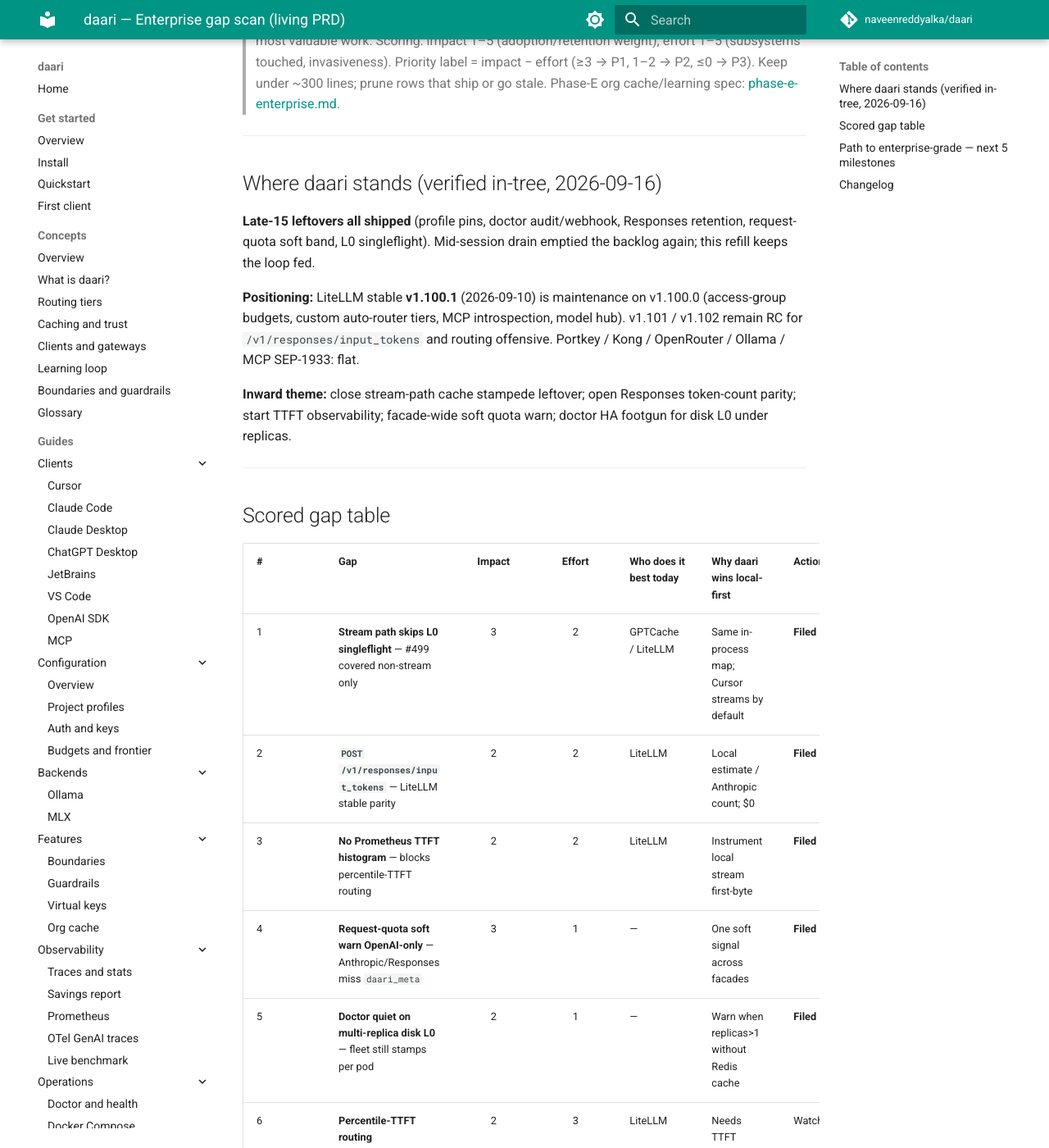
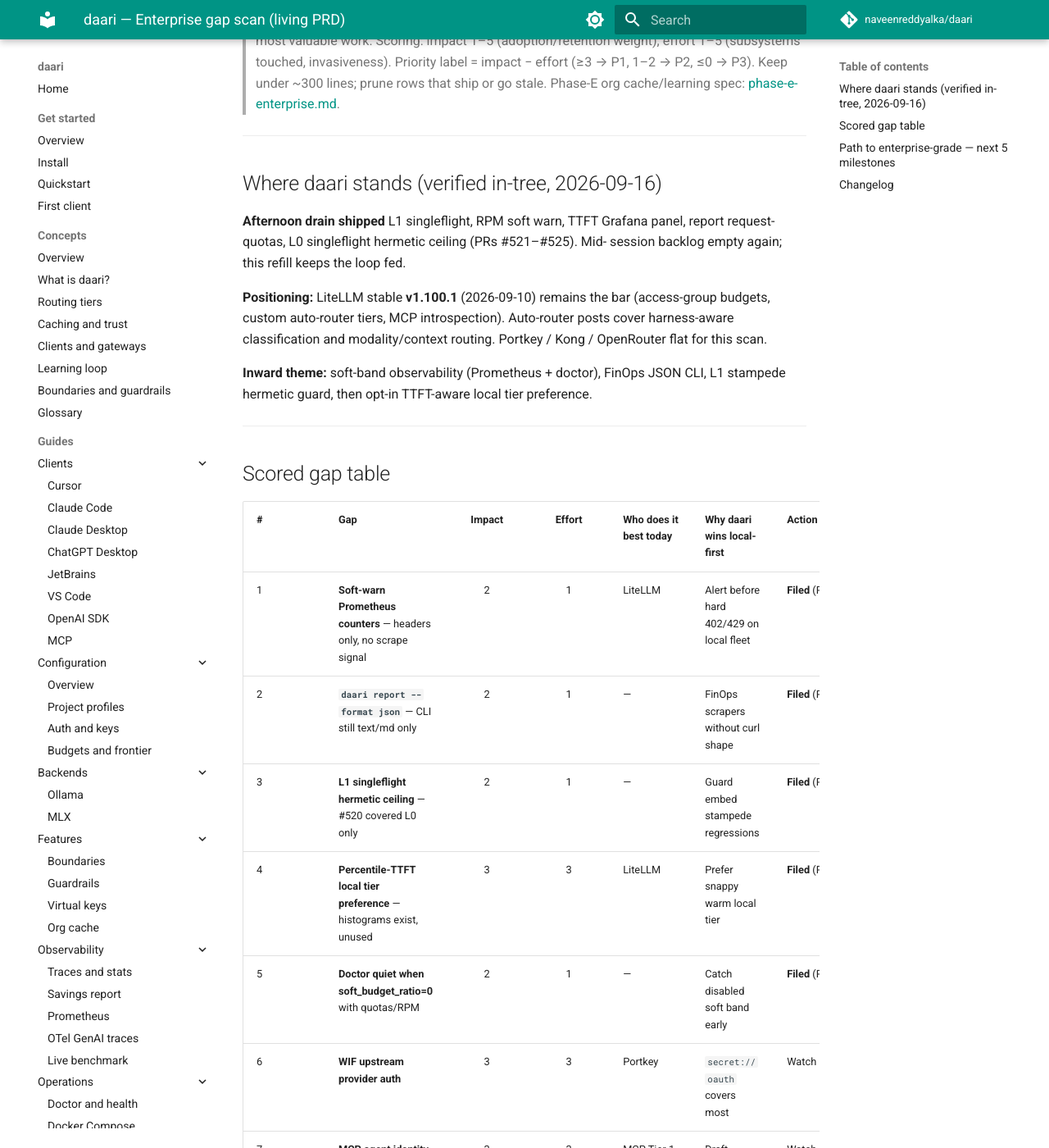
Before and after one commit to naveenreddyalka/daari, an MkDocs documentation site: the page built from docs/prd/ENTERPRISE.md, in a window 1280 px wide and 1400 px high, scrolled down 219 px. Shown: the whole window at 82% size. Built offline with MkDocs 1.6.1 and Material for MkDocs 9.7.7, drawn with Linux system fonts in a browser that asks for light colours; comment, search, counter and statistics services are not loaded; some of the changed text lies outside the part shown.

Commit message:
docs(prd): refill enterprise gap scan after afternoon drain
Co-authored-by: Cursor <cursoragent@cursor.com>

```diff
--- a/docs/prd/ENTERPRISE.md
+++ b/docs/prd/ENTERPRISE.md
@@ -13,18 +13,17 @@
 
 ## Where daari stands (verified in-tree, 2026-09-16)
 
-**Late-15 leftovers all shipped** (profile pins, doctor audit/webhook,
-Responses retention, request-quota soft band, L0 singleflight). Mid-session
-drain emptied the backlog again; this refill keeps the loop fed.
+**Afternoon drain shipped** L1 singleflight, RPM soft warn, TTFT Grafana panel,
+report request-quotas, L0 singleflight hermetic ceiling (PRs #521–#525). Mid-
+session backlog empty again; this refill keeps the loop fed.
 
-**Positioning:** LiteLLM stable **v1.100.1** (2026-09-10) is maintenance on
-v1.100.0 (access-group budgets, custom auto-router tiers, MCP introspection,
-model hub). v1.101 / v1.102 remain RC for `/v1/responses/input_tokens` and
-routing offensive. Portkey / Kong / OpenRouter / Ollama / MCP SEP-1933: flat.
+**Positioning:** LiteLLM stable **v1.100.1** (2026-09-10) remains the bar
+(access-group budgets, custom auto-router tiers, MCP introspection). Auto-router
+posts cover harness-aware classification and modality/context routing. Portkey /
+Kong / OpenRouter flat for this scan.
 
-**Inward theme:** close stream-path cache stampede leftover; open Responses
-token-count parity; start TTFT observability; facade-wide soft quota warn;
-doctor HA footgun for disk L0 under replicas.
+**Inward theme:** soft-band observability (Prometheus + doctor), FinOps JSON
+CLI, L1 stampede hermetic guard, then opt-in TTFT-aware local tier preference.
 
 ---
 
@@ -32,34 +31,38 @@ doctor HA footgun for disk L0 under replicas.
 
 | # | Gap | Impact | Effort | Who does it best today | Why daari wins local-first | Action |
 |---|-----|:--:|:--:|------------------------|----------------------------|--------|
-| 1 | **Stream path skips L0 singleflight** — #499 covered non-stream only | 3 | 2 | GPTCache / LiteLLM | Same in-process map; Cursor streams by default | **Filed** (P2) |
-| 2 | **`POST /v1/responses/input_tokens`** — LiteLLM stable parity | 2 | 2 | LiteLLM | Local estimate / Anthropic count; $0 | **Filed** (P2) |
-| 3 | **No Prometheus TTFT histogram** — blocks percentile-TTFT routing | 2 | 2 | LiteLLM | Instrument local stream first-byte | **Filed** (P2) |
-| 4 | **Request-quota soft warn OpenAI-only** — Anthropic/Responses miss `daari_meta` | 3 | 1 | — | One soft signal across facades | **Filed** (P2) |
-| 5 | **Doctor quiet on multi-replica disk L0** — fleet still stamps per pod | 2 | 1 | — | Warn when replicas>1 without Redis cache | **Filed** (P3) |
-| 6 | **Percentile-TTFT routing** | 2 | 3 | LiteLLM | Needs TTFT histograms first | Watch |
-| 7 | **WIF upstream provider auth** | 3 | 3 | Portkey | `secret://oauth` covers most | Watch |
-| 8 | **MCP agent identity (SEP-1933)** | 3 | 3 | MCP Tier-1 SDKs | Draft | Watch |
-| 9 | **SOC 2 / Gemini facade / A2A / admin UI / images / realtime** | 2–3 | 2–5 | Kong / LiteLLM | No new client demand | Watch / non-goal |
+| 1 | **Soft-warn Prometheus counters** — headers only, no scrape signal | 2 | 1 | LiteLLM | Alert before hard 402/429 on local fleet | **Filed** (P2) |
+| 2 | **`daari report --format json`** — CLI still text/md only | 2 | 1 | — | FinOps scrapers without curl shape | **Filed** (P2) |
+| 3 | **L1 singleflight hermetic ceiling** — #520 covered L0 only | 2 | 1 | — | Guard embed stampede regressions | **Filed** (P2) |
+| 4 | **Percentile-TTFT local tier preference** — histograms exist, unused | 3 | 3 | LiteLLM | Prefer snappy warm local tier | **Filed** (P3) |
+| 5 | **Doctor quiet when soft_budget_ratio=0** with quotas/RPM | 2 | 1 | — | Catch disabled soft band early | **Filed** (P3) |
+| 6 | **WIF upstream provider auth** | 3 | 3 | Portkey | `secret://oauth` covers most | Watch |
+| 7 | **MCP agent identity (SEP-1933)** | 3 | 3 | MCP Tier-1 SDKs | Draft | Watch |
+| 8 | **SOC 2 / Gemini facade / A2A / admin UI / images / realtime** | 2–3 | 2–5 | Kong / LiteLLM | No new client demand | Watch / non-goal |
 
-Pruned this run: late-15 filed rows (all shipped 2026-09-16 morning).
+Pruned this run: prior refill rows (stream L0 SF, Responses input_tokens, TTFT
+histogram, facade soft quota, doctor fleet Redis) — all shipped 2026-09-16.
 
-Open backlog after this run: four P2 + one P3 from the 2026-09-16 refill.
+Open backlog after this run: three P2 + two P3 from the afternoon refill.
 
 ---
 
 ## Path to enterprise-grade — next 5 milestones
 
-1. **Stream L0 singleflight** — Cursor-class clients stop stampeding on stream.
-2. **Responses input_tokens** — count without a full round-trip.
-3. **TTFT metrics** — foundation for percentile local routing.
-4. **Facade-wide soft quotas** — Anthropic/Responses match OpenAI soft warn.
-5. **Honest multi-replica doctor** — disk L0 under replicas is a loud warn.
+1. **Soft-warn metrics** — alert when agents hover in soft band.
+2. **JSON report CLI** — FinOps without HTTP shape gymnastics.
+3. **L1 stampede hermetic guard** — protect local GPU under fan-out.
+4. **TTFT-aware local preference** — use histograms for snappy tiers.
+5. **Honest soft-band doctor** — ratio=0 with caps is a loud warn.
 
 ---
 
 ## Changelog
 
+- **2026-09-16 (afternoon)** — Drain shipped #516–#520 (PRs #521–#525). Backlog
+  empty; refilled five issues (soft-warn Prometheus, report JSON, L1 hermetic
+  ceiling, TTFT-aware routing, doctor soft_ratio=0). Outward: LiteLLM harness-
+  aware / modality auto-router posts noted; v1.100.1 still stable bar.
 - **2026-09-16** — Late-15 leftovers shipped (PRs #501–#505). Backlog empty;
   refilled five issues (stream singleflight, Responses input_tokens, TTFT
   histogram, facade soft quota, doctor multi-replica Redis). Outward: LiteLLM
```
